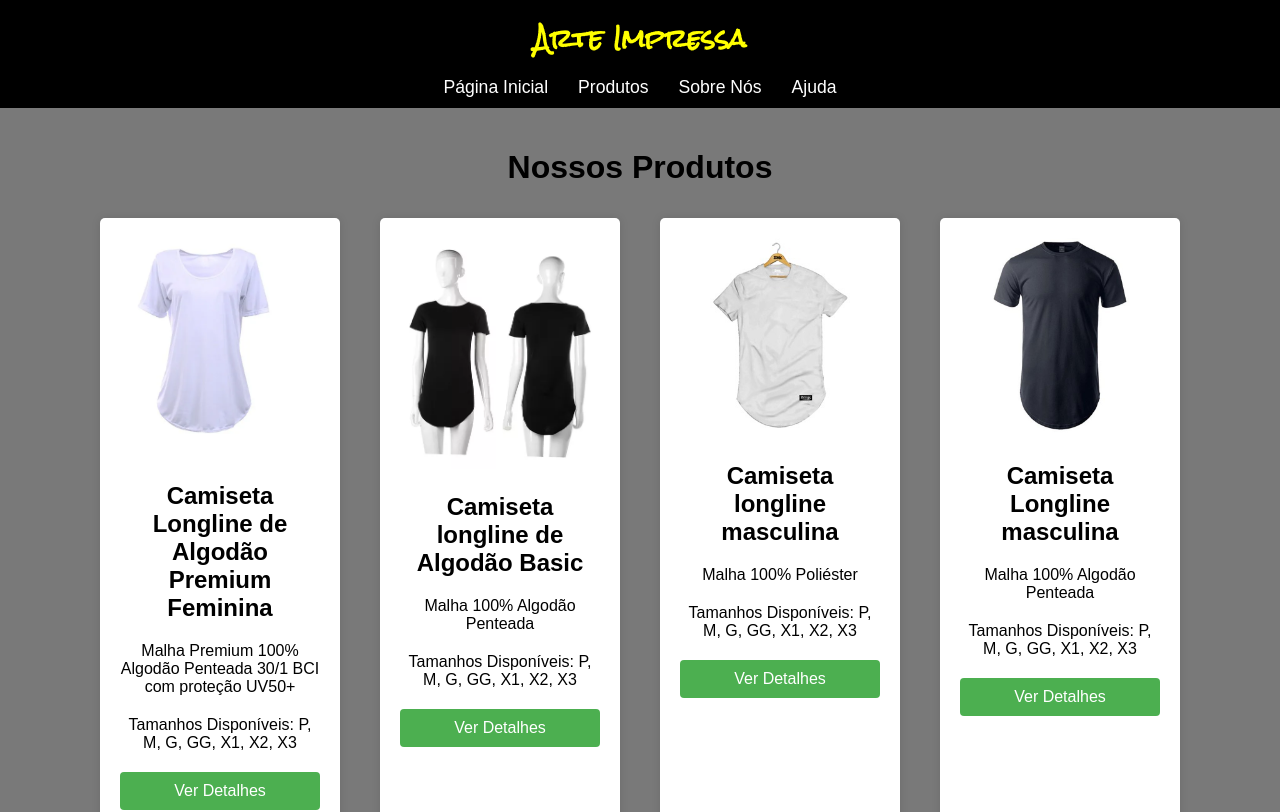
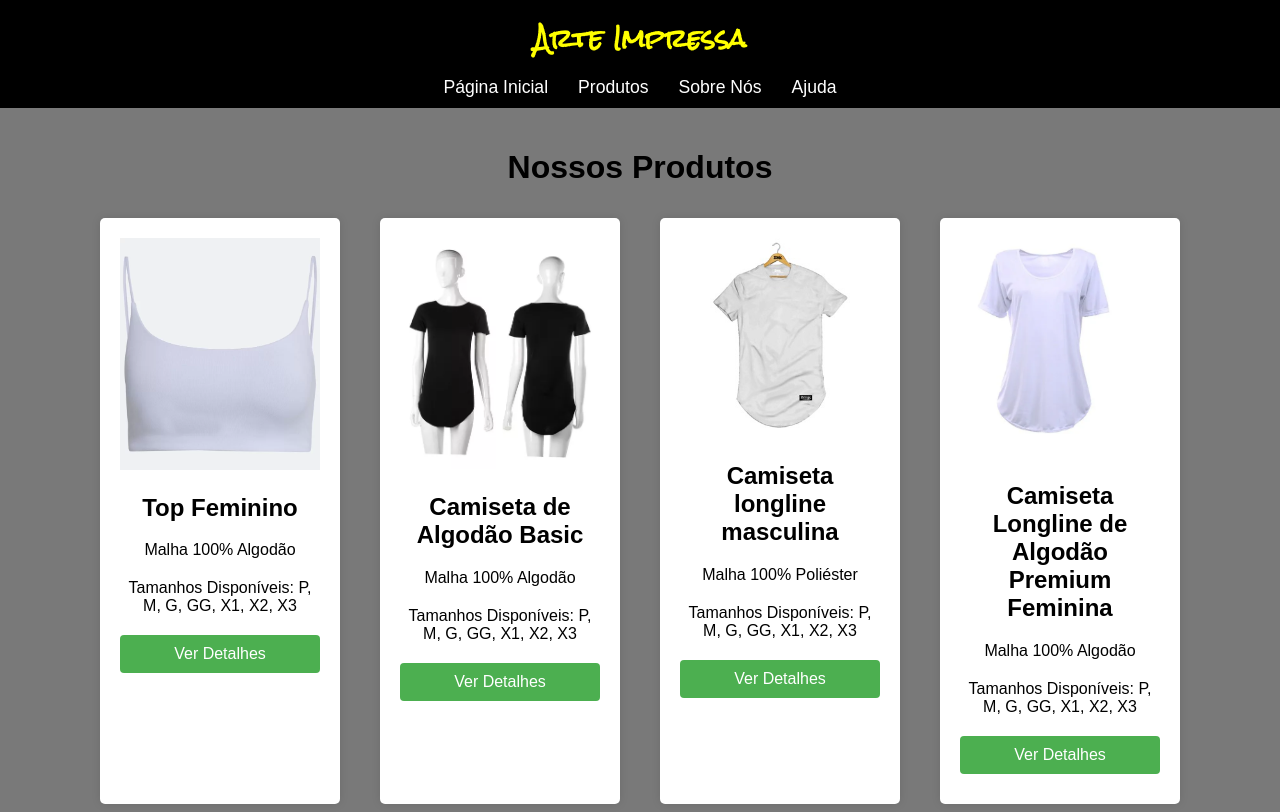
Before and after one commit to brunavillanova/estampasArteImpressa, a React (Create React App) app: page /produtos in a window 1280 px wide. Shown: the top 812 px of the page. Built offline with nearby package versions, Linux system fonts and the light colour scheme.

Commit message:
alterando

```diff
--- a/src/components/ProductList.js
+++ b/src/components/ProductList.js
@@ -4,18 +4,20 @@ import './ProductList.css';
 
 const products = [
   {
-    id: 1,
-    name: 'Camiseta Longline de Algodão Premium Feminina',
-    description: 'Malha Premium 100% Algodão Penteada 30/1 BCI com proteção UV50+',
-    image: '/img/longlinefeminina.png',
+    id:1,
+    name: 'Top Feminino',
+    description: 'Malha 100% Algodão',
+    image: '/img/top´branco.webp',
     sizes: ['P', 'M', 'G', 'GG', 'X1', 'X2', 'X3'],
+    whatsappMessage: 'Olá, gostaria de solicitar um orçamento para a Top Feminina.'
   },
   {
     id: 2,
-    name: 'Camiseta longline de Algodão Basic',
-    description: 'Malha 100% Algodão Penteada',
+    name: 'Camiseta de Algodão Basic',
+    description: 'Malha 100% Algodão ',
     image: '/img/longlinepretafeminina.webp',
-    sizes: ['P', 'M', 'G', 'GG', 'X1', 'X2', 'X3'],
+    whatsappMessage: 'Olá, gostaria de solicitar um orçamento para a Camiseta de Algodão Basic.',
+    sizes: ['P', 'M', 'G', 'GG', 'X1', 'X2', 'X3']
   },
   {
     id: 3,
@@ -25,21 +27,13 @@ const products = [
     sizes: ['P', 'M', 'G', 'GG', 'X1', 'X2', 'X3'],
   },
   {
-    id: 4,
-    name: 'Camiseta Longline masculina',
-    description: 'Malha 100% Algodão Penteada',
-    image: '/img/longlinemasculinapreta.jpg',
+    id:4,
+    name: 'Camiseta Longline de Algodão Premium Feminina',
+    description: 'Malha 100% Algodão',
+    image: '/img/longlinefeminina.png',
     sizes: ['P', 'M', 'G', 'GG', 'X1', 'X2', 'X3'],
-  },
-  {
-      id:5,
-      name: 'Top Feminino',
-      description: 'Malha 100% Algodão',
-      image: '/img/top´branco.webp',
-      sizes: ['P', 'M', 'G', 'GG', 'X1', 'X2', 'X3'],
-      whatsappMessage: 'Olá, gostaria de solicitar um orçamento para a Top Feminina.'
-
-    }
+    whatsappMessage: 'Olá, gostaria de solicitar um orçamento para a Camiseta Longline de Algodão Premium Feminina.'
+  }
 ];
 
 const ProductList = () => (
```
